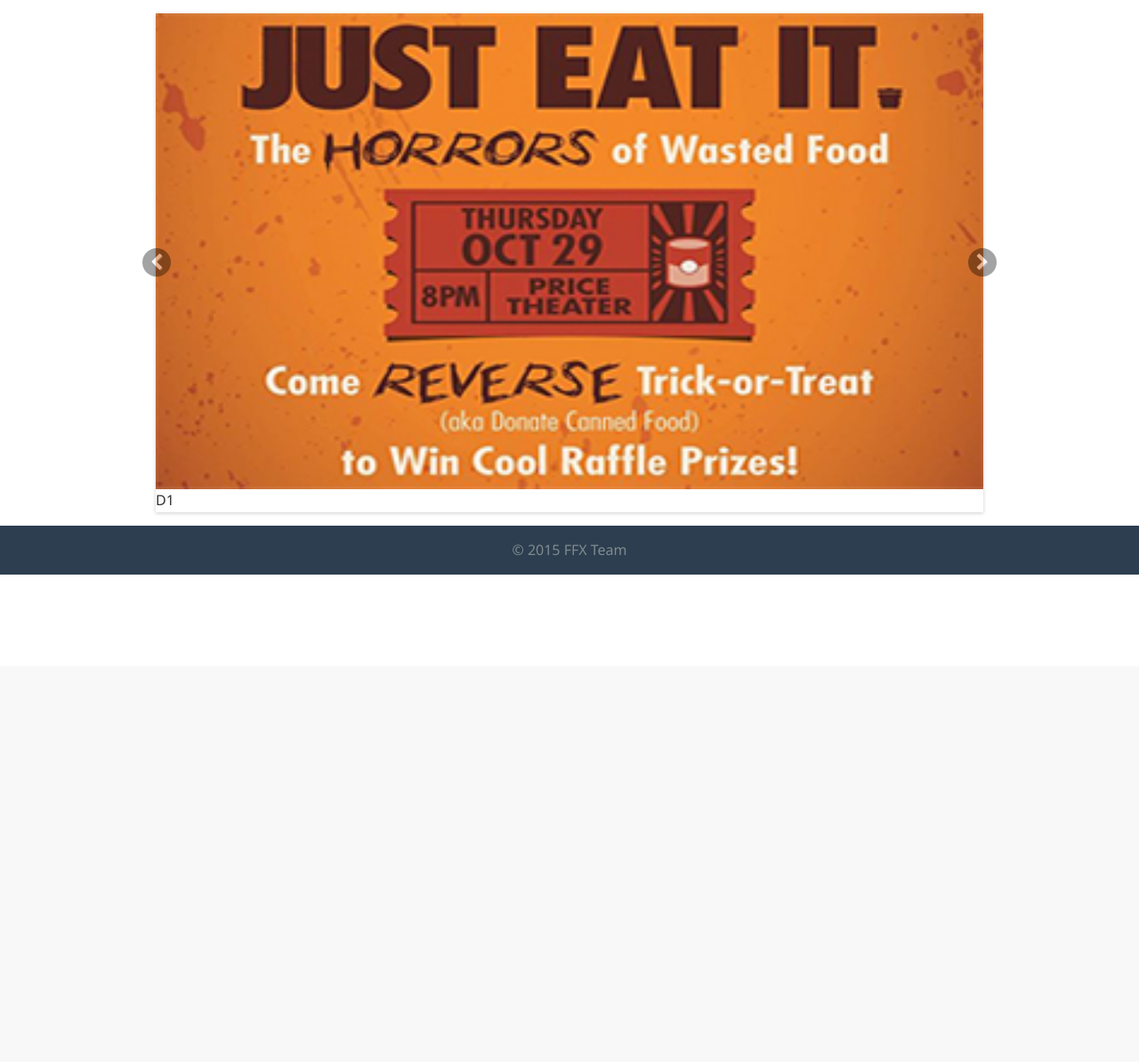
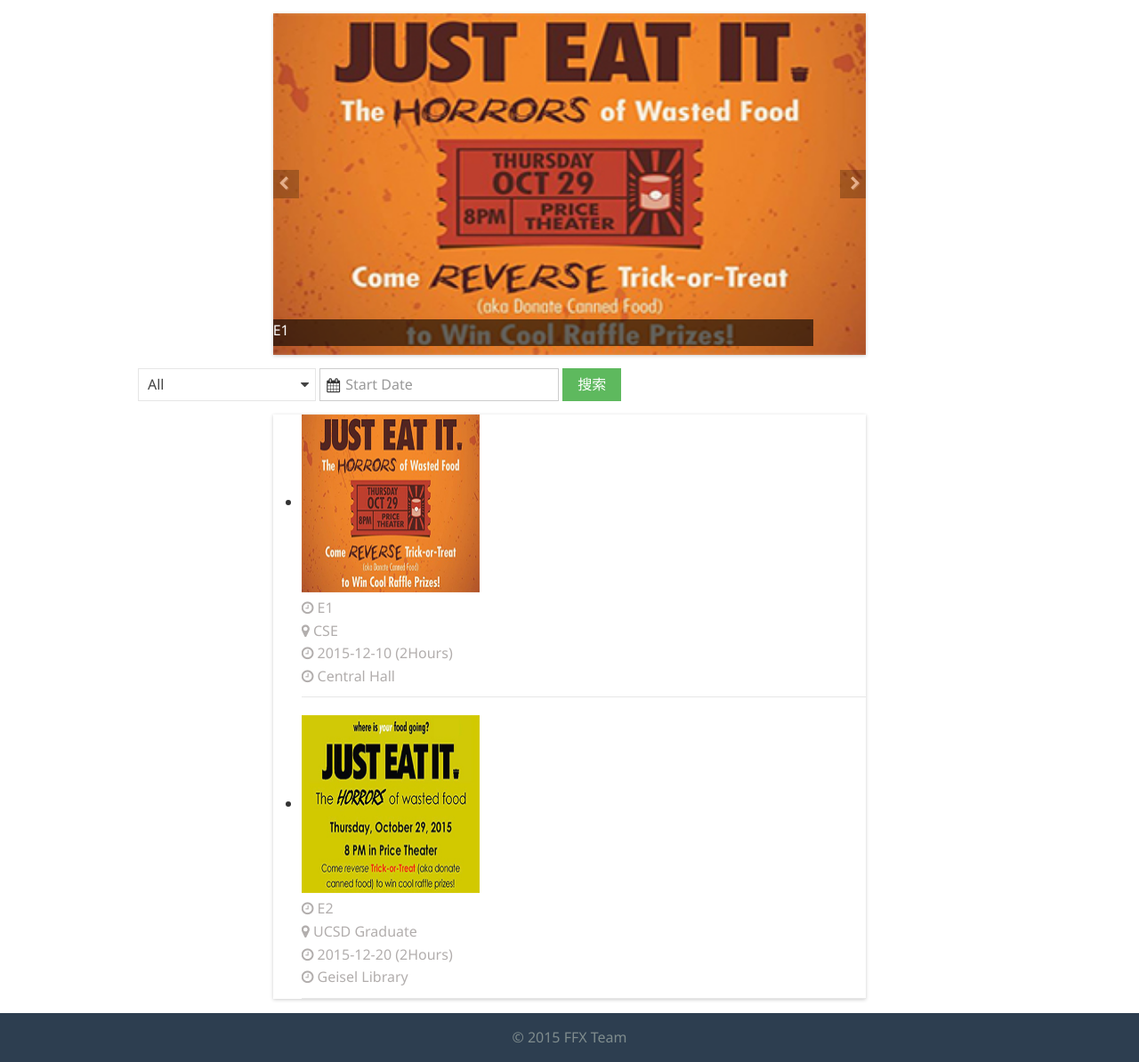
Before and after one commit to stfinney/ffx, a Django app: page /ffx/ in a window 1280 px wide. Shown: the part 51-1245 px from the top of the page at 89% size. Before the commit the page ends 697 px from the top, so only its background shows below. Run offline with Django 3.2, Linux system fonts and the light colour scheme.

Commit message:
add filter and list

```diff
--- a/ffx/django_ffx/ffx/static/css/main.css
+++ b/ffx/django_ffx/ffx/static/css/main.css
@@ -1,35 +1,34 @@
-get {
-      background: #1E5B94;
-      color: #fff;
-      text-align: center;
-      padding: 100px 0;
+.fxx-slider {
+    margin-top: 15px;
+    margin-bottom: 15px;
 }
-get-title {
-      font-size: 200%;
-      border: 2px solid #fff;
-      padding: 20px;
-      display: inline-block;
+
+.centered {
+    margin-left: auto;
+    margin-right: auto;
 }
-get-btn {
-      background: #fff;
+
+.event-list .event-item{
+	border-bottom: 1px solid #E7E7E7;
 }
-detail {
-      background: #fff;
+.event-list .event-item + .event-item{
+	margin-top: 20px;
 }
-detail-h2 {
-      text-align: center;
-      font-size: 150%;
-      margin: 40px 0;
+.event-list ul{
+	padding: 0;
+	list-style-type: none;
 }
-detail-h3 {
-      color: #1f8dd6;
+
+.event-list img.img{
+	width: 200px;
+	height: 200px;
 }
-detail-p {
-      color: #7f8c8d;
+.event-list .item-info{
+	margin: 5px 0 10px;
+	color: #B2AEAD;
 }
-detail-mb {
-      margin-bottom: 30px;
-}
+
+
 footer p {
       color: #7f8c8d;
       margin: 0;
--- a/ffx/django_ffx/ffx/templates/events.html
+++ b/ffx/django_ffx/ffx/templates/events.html
@@ -1,19 +1,93 @@
 {% extends 'base.html' %}
 
 {% block content %}
-        {% if latest_events %}
-            <div data-am-widget="slider" class="am-slider am-slider-b4" data-am-slider='{&quot;controlNav&quot;:false}'>
-                <ul class="am-slides am-g">
+    <!-- Latest Events -->
+    {% if latest_events %}
+        <div class="am-g">
+            <div data-am-widget="slider" class="fxx-slider am-slider am-slider-c3 am-u-sm-10 am-u-sm-centered am-u-md-8 am-u-md-centered"
+                 data-am-slider='{&quot;animation&quot;:&quot;slide&quot;,&quot;slideshow&quot;:false}'>
+                <ul class="am-slides">
                     {% for event in latest_events %}
-                        <li class="col-sm-10 col-sm-centered col-bg-1 col-bg-centered">
+                    <li>
                         <img src="{{ event.image_url }}">
-                        <div class="am-slider-desc">{{ event.desc }}</div>
-                        </li>
+                        <div class="am-slider-desc">{{ event.title }}</div>
+                    </li>
                     {% endfor %}
                 </ul>
             </div>
+        </div>
+    {% else %}
+        <p>No events are available.</p>
+    {% endif %}
+
+    <!-- Search Area -->
+    <div class="centered">
+        <form action="" class="am-form am-form-inline">
+            <div class="am-form-group">
+                <!-- Event Type -->
+                <select name="event_type" data-am-selected>
+                    {% if not event_type or event_type == '' %}
+                        <option value="all" selected>All</option>
+                    {% else %}
+                        <option value="all">All</option>
+                    {% endif %}
+                    {% if event_type and event_type == 'food' %}
+                        <option value="food" selected>Free Food</option>
+                    {% else %}
+                        <option value="food">Free Food</option>
+                    {% endif %}
+                    {% if event_type and event_type == 'job' %}
+                        <option value="job" selected>Job Info Session</option>
+                    {% else %}
+                        <option value="job">Job Info Session</option>
+                    {% endif %}
+                </select>
             </div>
-        {% else %}
-            <p>No events are available.</p>
-        {% endif %}
+
+            <!-- Start Date -->
+            <div class="am-form-group am-form-icon">
+                <span class="am-icon-calendar"></span>
+                <input type="text" class="am-form-field" name="event_date" value="{{ event_date }}" placeholder="Start Date" data-am-datepicker/>
+            </div>
+            <div class="am-form-group">
+                <button class="am-btn am-btn-success am-fr">搜索</button>
+            </div>
+        </form>
+    </div>
+
+    <!-- Event list -->
+    {% if events %}
+        <div class="am-g">
+            <div data-am-widget="slider" class="fxx-slider am-slider am-slider-c3 am-u-sm-10 am-u-sm-centered am-u-md-8 am-u-md-centered"
+                 data-am-slider='{&quot;animation&quot;:&quot;slide&quot;,&quot;slideshow&quot;:false}'>
+                <ul class="event-list">
+                    {% for event in events %}
+                    <li class="event-item event-item-{{ event.status }}">
+                        <div class="event-image clearfix">
+                            <img src="{{ event.image_url }}" height="640" width="640" alt="" class="img">
+                        </div>
+
+                        <ul class="item-info">
+                            <li class="am-text-truncate">
+                                <span class="am-icon-clock-o"></span> {{ event.title }}
+                            </li>
+                            <li class="am-text-truncate">
+                                <span class="am-icon-map-marker"></span> {{ event.organizer }}
+                            </li>
+                            <li class="am-text-truncate">
+                                <span class="am-icon-clock-o"></span> {{ event.date }} ({{ event.duration }}Hours)
+                            </li>
+                            <li class="am-text-truncate">
+                                <span class="am-icon-clock-o"></span> {{ event.location }}
+                            </li>
+                        </ul>
+                    </li>
+                    {% endfor %}
+                </ul>
+            </div>
+        </div>
+    {% else %}
+        <p>No events are available.</p>
+    {% endif %}
+
 {% endblock %}
--- a/ffx/django_ffx/ffx/views.py
+++ b/ffx/django_ffx/ffx/views.py
@@ -9,6 +9,10 @@
     # })
     # return HttpResponse(template.render(context))
     return render(request, 'events.html', {
-        'latest_events': [{'name': 'E1', 'desc': 'D1', 'image_url': '/static/img/event_1.jpg'}, {'name': 'E2', 'desc': 'D2', 'image_url': '/static/img/event_2.jpg'}],
-        'events': [{'name': 'E1', 'desc': 'D1', 'image_url': '/static/img/event_1.jpg'}, {'name': 'E2', 'desc': 'D2', 'image_url': '/static/img/event_2.jpg'}]
+        'latest_events': [{'title': 'E1', 'description': 'D1', 'image_url': '/static/img/event_1.jpg'},
+                          {'title': 'E2', 'description': 'D2', 'image_url': '/static/img/event_2.jpg'}],
+        'events': [{'title': 'E1', 'description': 'D1', 'image_url': '/static/img/event_1.jpg',
+                    'organizer': 'CSE', 'date': '2015-12-10', 'duration': 2, 'location': 'Central Hall'},
+                   {'title': 'E2', 'description': 'D2', 'image_url': '/static/img/event_2.jpg',
+                    'organizer': 'UCSD Graduate', 'date': '2015-12-20', 'duration': 2, 'location': 'Geisel Library'}]
     })
```
